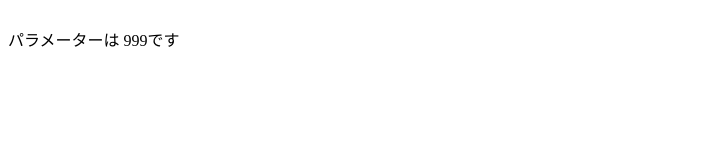
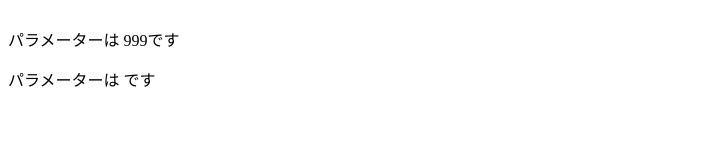
Before and after one commit to nmackee/react-router, a React (Create React App) app: page /page2/999 in a window 1280 px wide. Shown: the part 124-281 px from the top of the page, without its empty margins (0-718 px from the left). Built offline with nearby package versions, Linux system fonts and the light colour scheme.

Commit message:
クエリパラメータを扱う

```diff
--- a/src/Page2.jsx
+++ b/src/Page2.jsx
@@ -5,6 +5,8 @@
     <div>
       <h1>Page2ページです</h1>
       <Link to="/page2/999">URL Parameter</Link>
+      <br />
+      <Link to="/page2/999?name=hogehoge">Query Parameter</Link>
     </div>
   );
 };
--- a/src/UrlParameter.jsx
+++ b/src/UrlParameter.jsx
@@ -1,11 +1,15 @@
-import { useParams } from "react-router-dom";
+import { useParams, useLocation } from "react-router-dom";
 
 export const UrlParameter = () => {
   const { id } = useParams();
+  const { search } = useLocation();
+  const query = new URLSearchParams(search);
+  console.log(query);
   return (
     <div>
       <h1>UrlParameterページです</h1>
       <p>パラメーターは {id}です</p>
+      <p>パラメーターは {query.get("name")}です</p>
     </div>
   );
 };
```
